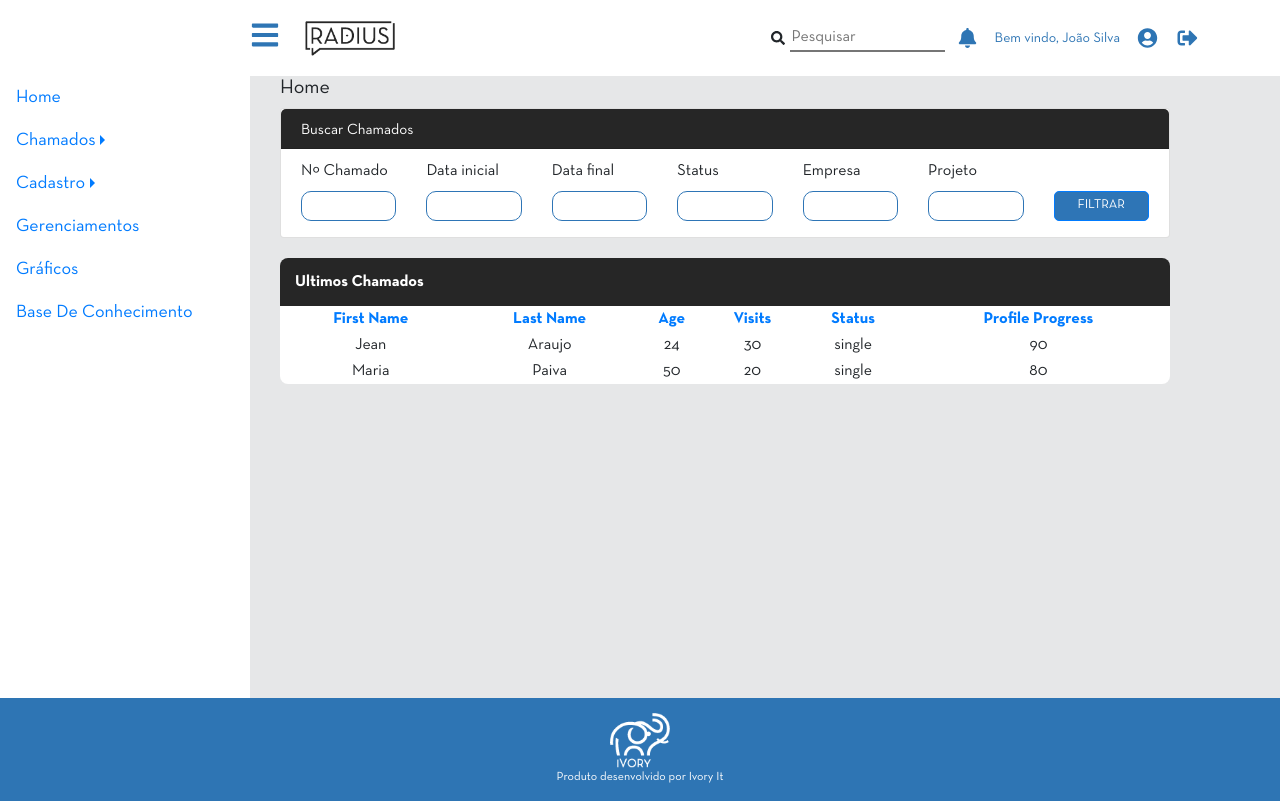
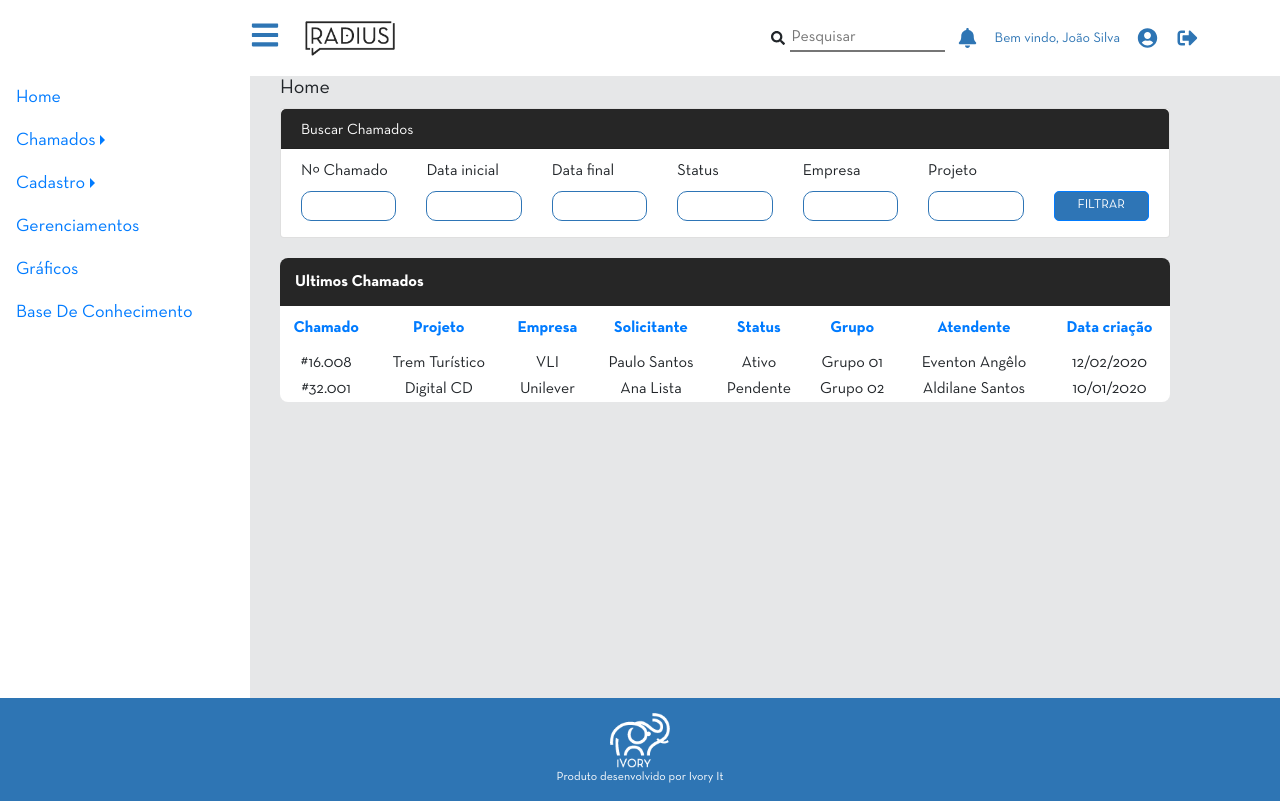
Before and after one commit to jorgelucasdev/Radius-IvoryFrontEnd, a React (Create React App) app in the folder radius/: page / in a window 1280 px wide. Built offline with nearby package versions, Linux system fonts and the light colour scheme.

Commit message:
ultimos chamados titulos atualizados

```diff
--- a/radius/src/pages/home/UltimosChamados.js
+++ b/radius/src/pages/home/UltimosChamados.js
@@ -9,46 +9,46 @@ export default function UltimosChamados(){
         () => [
 
         {
-          firstName: 'Jean',
-          lastName: 'Araujo',
-          age: 24,
-          visits: 30,
-          progress:90,
-          status:'single'
-
-
+          chamado: '#16.008',
+          projeto: 'Trem Turístico',
+          empresa: 'VLI',
+          solicitante: 'Paulo Santos',
+          status: 'Ativo',
+          grupo:'Grupo 01',
+          atendente: 'Eventon Angêlo',
+          datacriacao: '12/02/2020'
         }
     ,
-        {
-          firstName: 'Maria',
-          lastName: 'Paiva',
-          age: 50,
-          visits: 20,
-          progress:80,
-          status:'single'
-
-
-        }]
+    {
+        chamado: '#32.001',
+        projeto: 'Digital CD',
+        empresa: 'Unilever',
+        solicitante: 'Ana Lista',
+        status: 'Pendente',
+        grupo:'Grupo 02',
+        atendente: 'Aldilane Santos',
+        datacriacao: '10/01/2020'
+      }]
     )
 
     const columns = React.useMemo(
         () => [
             {
-                Header: 'First Name',
-                accessor: 'firstName',
+                Header: 'Chamado',
+                accessor: 'chamado',
             },
             {
-                Header: 'Last Name',
-                accessor: 'lastName',
+                Header: 'Projeto',
+                accessor: 'projeto',
             },
             {
-                Header: 'Age',
-                accessor: 'age',
+                Header: 'Empresa',
+                accessor: 'empresa',
             sortType: 'basic'
             },
             {
-                Header: 'Visits',
-                accessor: 'visits',
+                Header: 'Solicitante',
+                accessor: 'solicitante',
             sortType: 'basic'
             },
             {
@@ -56,10 +56,20 @@ export default function UltimosChamados(){
                 accessor: 'status',
             },
             {
-                Header: 'Profile Progress',
-                accessor: 'progress',
+                Header: 'Grupo',
+                accessor: 'grupo',
             sortType: 'basic'
             },
+            {
+                Header: 'Atendente',
+                accessor: 'atendente',
+            sortType: 'basic'
+            },
+            {
+                Header: 'Data criação',
+                accessor: 'datacriacao',
+            sortType: 'basic'
+            }
         ],
         []
     )
--- a/radius/src/pages/home/index.module.scss
+++ b/radius/src/pages/home/index.module.scss
@@ -17,6 +17,7 @@
         background:white;
         border-radius: 0 0 8px 8px;
         th{
+            padding: 10px 0;
             text-align: center;
             color:#007bff;
         }
```
